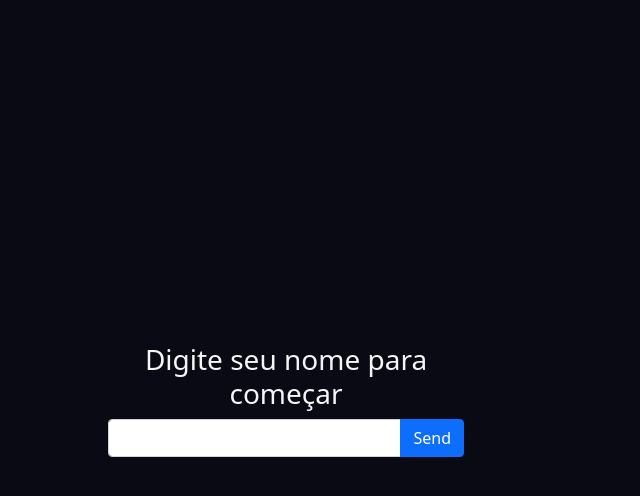
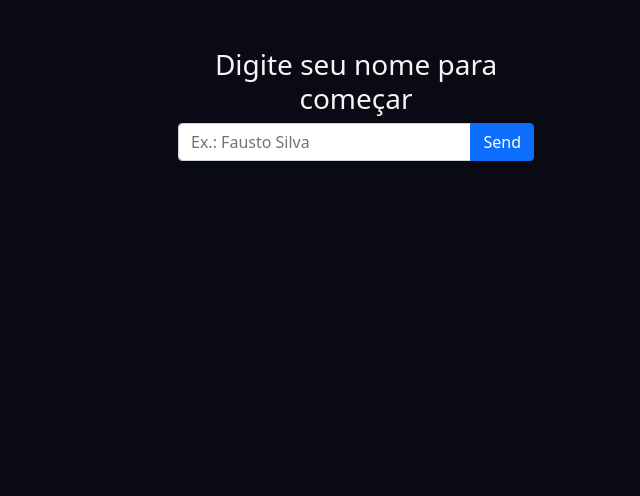
Before and after one commit to eduardometring/clicker, a website: page public/intro.html in a window 1280 px wide. Shown: the whole page, without its empty margins (284-924 px from the left). Drawn offline with Linux system fonts and the light colour scheme; files that its build step writes are made by us from their sources.

Commit message:
Centralizando a tela inicial

```diff
--- a/public/intro.html
+++ b/public/intro.html
@@ -3,16 +3,16 @@
 	<head>
 		<title>Socket.IO chat</title>
 		<link rel="stylesheet" href="css/bootstrap.min.css">
-		<link rel="stylesheet" href="style.css">
+		<link rel="stylesheet" href="css/style.css">
 	</head>
 	<body>
-		<div class="container" style="height: 100%;position: fixed">
+		<div class="container" style="height: 100%;position: flex;">
 			<div class="row text-center h-100 d-flex justify-content-center align-items-center">
-				<div class="col-md-4">
+				<div class="col-md-4 mt-5">
 					<h3>Digite seu nome para começar</h3>
 					<form action="/game" method="GET">
 						<div class="input-group">
-							<input type="text" class="form-control" name="name">
+							<input type="text" class="form-control" name="name" placeholder="Ex.: Fausto Silva">
 							<button type="submit" class="btn btn-primary">Send</button>
 						</div>
 					</form>
```
